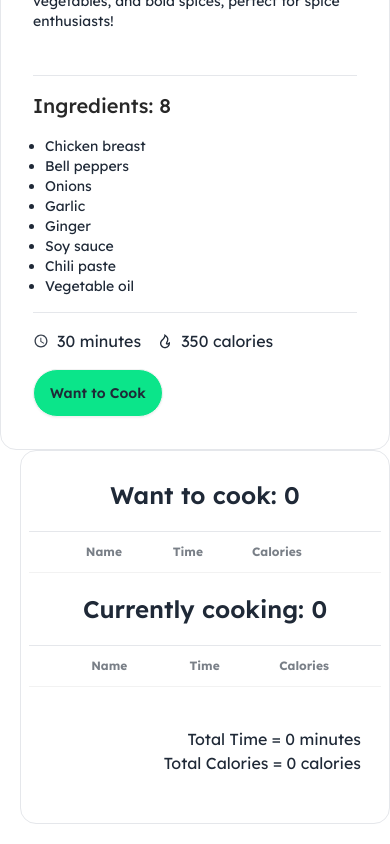
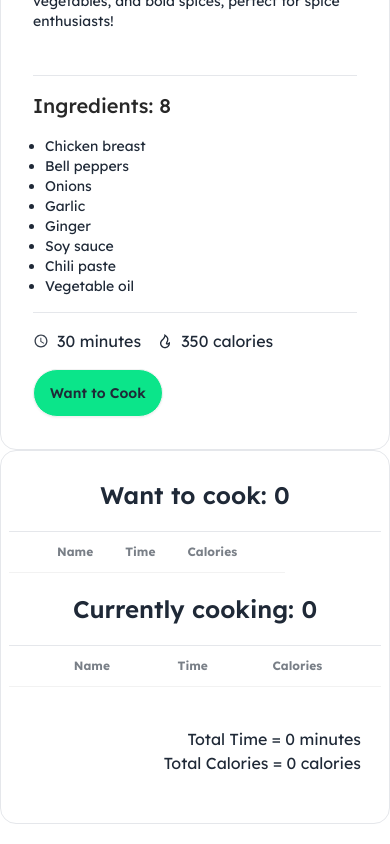
Before and after one commit to Tamim239/Nourishment-Recipe-, a React (Vite) app: page / in a window 390 px wide. Shown: the part 5382-6226 px from the top of the page. Built offline with nearby package versions, Linux system fonts and the light colour scheme.

Commit message:
fixed some problem

```diff
--- a/src/componant/Our-Recipe-Main/CartsContainer/CartsContainer.jsx
+++ b/src/componant/Our-Recipe-Main/CartsContainer/CartsContainer.jsx
@@ -1,11 +1,11 @@
 import PropTypes from "prop-types";
 export const CartsContainer = ({card, handlePreparing, cart, prepareTime, totalCalories}) => {
   return (
-    <div className="md:w-2/5 ml-5  p-2 border rounded-2xl">
+    <div className="md:w-2/5 md:ml-5  p-2 border rounded-2xl">
       <h1 className="text-center text-2xl font-semibold p-5 border-b ">
         Want to cook: {card.length}
       </h1>
-      <div className="">
+      <div className="w-1/2">
         <table className="table">
           {/* head */}
           <thead>
@@ -14,10 +14,10 @@ export const CartsContainer = ({card, handlePreparing, cart, prepareTime, totalC
               <th>Name</th>
               <th>Time</th>
               <th>Calories</th>
-              <th></th>
+               <th></th>
             </tr>
           </thead>
-          <tbody className="pr-5 ">
+          <tbody className="md:pr-5">
             {/* row */}
             {
               card.map((card, index) => <tr key={card.id}>
```
